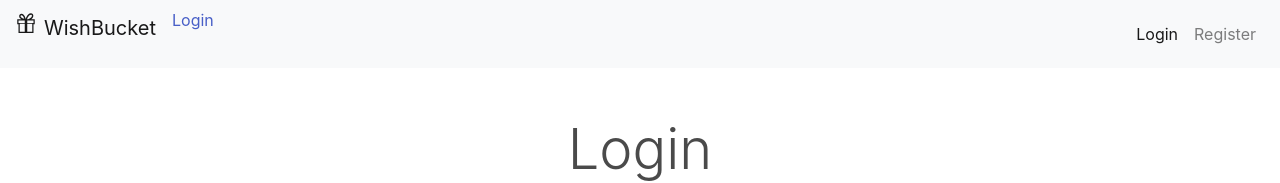
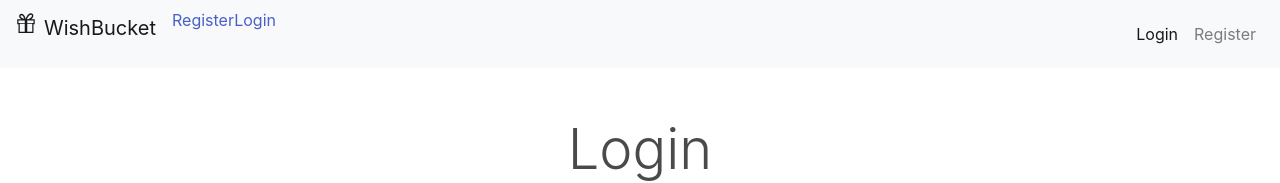
Before and after one commit to russtelen/WISHBUCKET, a React (Create React App) app in the folder giftwishlist/: page /login in a window 1280 px wide. Shown: the top 183 px of the page. Built offline with nearby package versions, Linux system fonts and the light colour scheme.

Commit message:
#34 CreateWishList conditional render User status

```diff
--- a/giftwishlist/src/components/App.js
+++ b/giftwishlist/src/components/App.js
@@ -35,6 +35,8 @@ export default function App() {
     } else {
       setUserAuthenticated(true);
     }
+    // reloads page when called
+    // window.location.reload(false);
   }
 
   const value = {
--- a/giftwishlist/src/components/Navbar.js
+++ b/giftwishlist/src/components/Navbar.js
@@ -23,7 +23,15 @@ export default class Navbar extends Component {
           <span className="navbar-toggler-icon"></span>
         </button>
         <UserAuthContext.Consumer>
-          {(value) => (value.userAuthenticated ? <NavLink to="/wishlist">Wishlist</NavLink> : <NavLink to="/login">Login</NavLink>)}
+          {(value) => (value.userAuthenticated ?
+            <div>
+              <NavLink to="/wishlist">Wishlist</NavLink>
+            </div> :
+            <div>
+              <NavLink to="/register">Register</NavLink>
+              <NavLink to="/login">Login</NavLink>
+            </div>
+          )}
         </UserAuthContext.Consumer>
         <div className="collapse navbar-collapse" id="navbarSupportedContent">
             <ul className="navbar-nav ml-auto">
--- a/giftwishlist/src/components/auth/Login.js
+++ b/giftwishlist/src/components/auth/Login.js
@@ -116,7 +116,7 @@ class Login extends Component {
               <p className="control">
                 <UserAuthContext.Consumer>
                   {({userAuthenticated, updateUserAuthenticated}) => {
-                    {console.log(userAuthenticated)}
+
                     return (
                       <button
                         className="button is-success"
@@ -125,6 +125,7 @@ class Login extends Component {
                         Login
                       </button>
                     );
+
                   }}
                 </UserAuthContext.Consumer>
 
```
